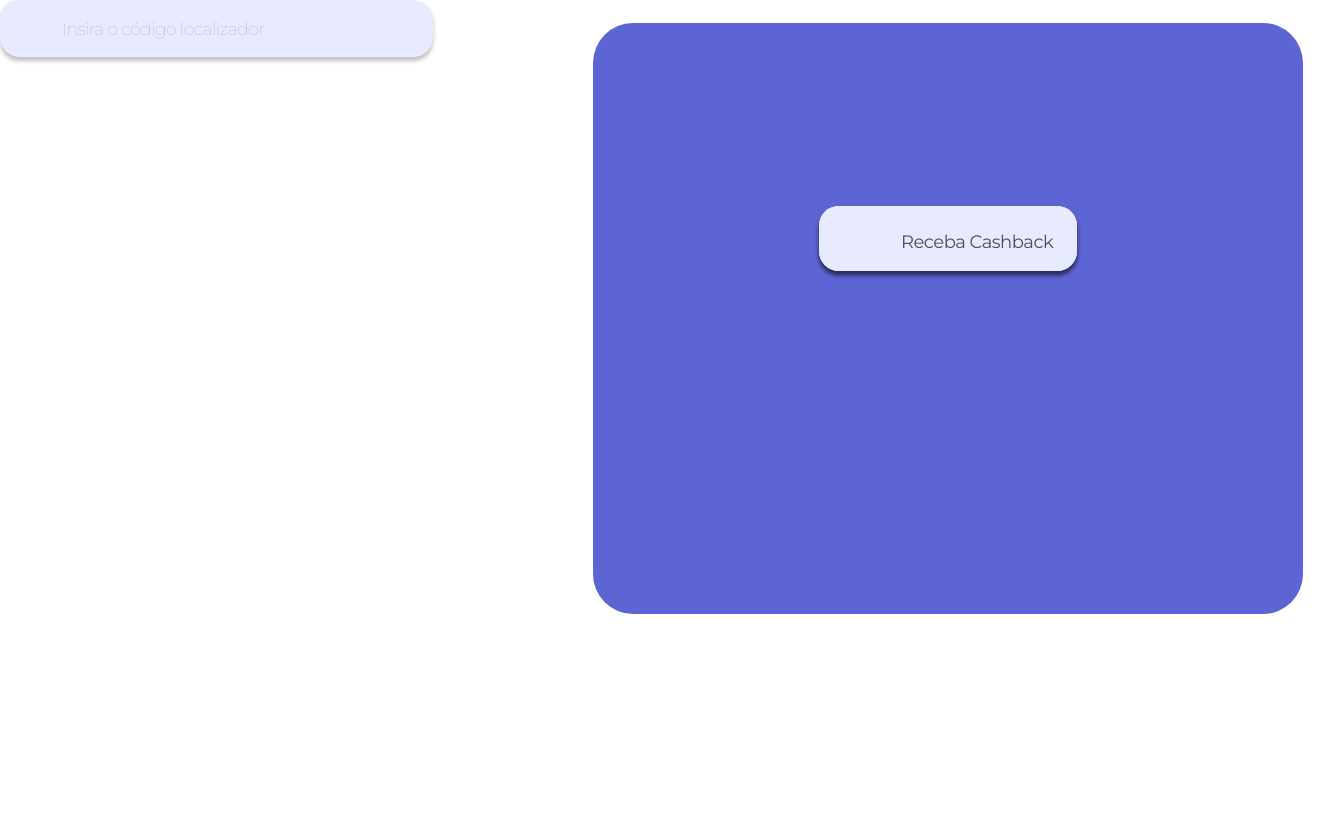
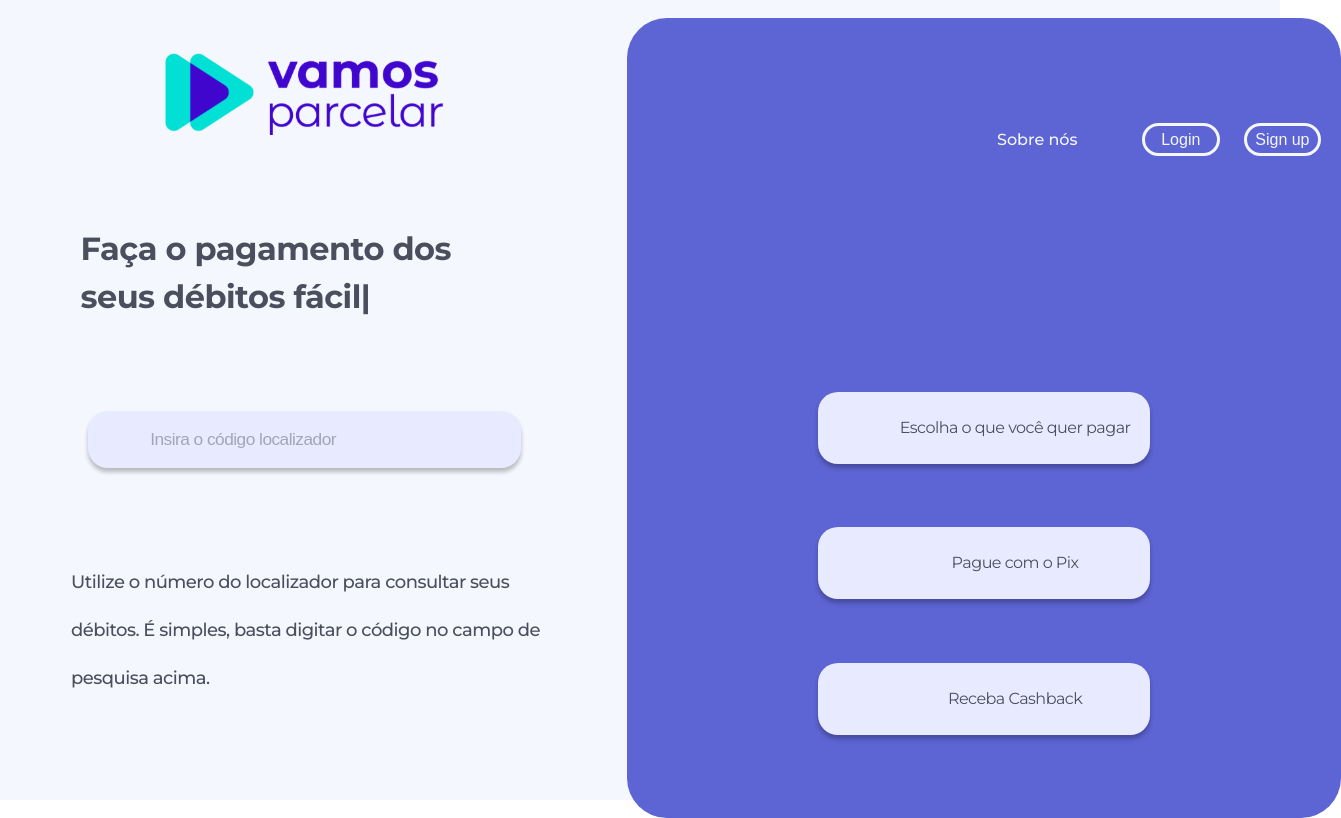
Before and after one commit to Vamos-Parcelar-Lift-Learning/Frontend, a React (Create React App) app: page / in a window 1280 px wide. Shown: the whole page, 1341 px wide, since content can reach past the window. Built offline with nearby package versions, Linux system fonts and the light colour scheme.

Commit message:
Posicionando componentes em tela
Signed-off-by: Fabiana Ribas <fabianalv.ribas@gmail.com>

```diff
--- a/src/components/CardLandingPage/styles.ts
+++ b/src/components/CardLandingPage/styles.ts
@@ -3,24 +3,16 @@ import styled from 'styled-components';
 export const LandingPageCard = styled.div`
   color: #4b4e5c;
   background: #e8ebff;
-  position: absolute;
-  display: flex;
   float: left;
-  overflow: auto;
-  position: absolute;
-  width: 258px; //288px;;
-  height: 65px; //105.8
-  left: 819px;
-  top: 206px;
   mix-blend-mode: normal;
   box-shadow: 0px 4px 4px rgba(0, 0, 0, 0.25);
   border-radius: 20px;
-  font-family: 'Montserrat';
   font-style: normal;
   font-weight: 400;
-  font-size: 18px;
+  font-size: 16px;
   text-align: center;
   text-align-last: auto;
+  margin-bottom: 63.5px;
   padding: 20px;
   text-indent: 62px;
   text-size-adjust: auto;
--- a/src/components/HeaderButton/styles.ts
+++ b/src/components/HeaderButton/styles.ts
@@ -1,18 +1,18 @@
 import styled from 'styled-components';
+import colors from '../../styles/colors';
 
 export const ContainerButton = styled.button`
-  position: absolute;
   width: 77.6px;
   height: 32.62px;
   border: 3px solid #f5f7fe;
   border-radius: 60px;
-  font-family: 'Montserrat';
   font-style: normal;
   font-weight: 500;
   font-size: 16px;
   line-height: normal;
   color: #f5f7fe;
-  background-color: #5d64d3;
+  margin-left: 24px;
+  background-color: ${colors.primary};
 
   &::hover {
     background-color: #f5f7fe;
--- a/src/components/InputSearch/styles.ts
+++ b/src/components/InputSearch/styles.ts
@@ -1,14 +1,11 @@
 import styled from 'styled-components';
 
 export const ContainerInputSearch = styled.input`
-  position: absolute;
-  display: inline;
   width: 432.6px;
   height: 57.46px;
   padding: 0px;
   border: 0px solid;
   border-radius: 20px;
-  font-family: 'Montserrat';
   line-height: 48px;
   letter-spacing: -0.52px;
   font-style: normal;
--- a/src/pages/Home/index.tsx
+++ b/src/pages/Home/index.tsx
@@ -3,28 +3,48 @@ import HeaderButton from '../../components/HeaderButton/index';
 import InputSearch from '../../components/InputSearch/index';
 import ContainerLandingPage from '../../components/LandingPageBackgound/index';
 import CardLandingPage from '../../components/CardLandingPage/index';
+import logoBlue from '../../assets/logoBlue.svg';
+import {
+  Container,
+  ContainerCard,
+  LeftContainer,
+  RightContainer,
+  Logo,
+  Title,
+  InfoTitle,
+  Header,
+} from './styles';
 
 const Home: React.FC = () => {
   return (
-    <div>
-      <HeaderButton name="login" label="Login" />
-      <HeaderButton name="signup" label="Sign up" />
+    <Container>
+      <LeftContainer>
+        <Logo src={logoBlue} />
+        <Title>Faça o pagamento dos seus débitos fácil|</Title>
         <InputSearch
           name="InputSearch"
           className="LandingInputSearch"
           placeholder="Insira o código localizador"
         />
-      <ContainerLandingPage />
-      <div>
+        <InfoTitle>
+          Utilize o número do localizador para consultar seus débitos. É
+          simples, basta digitar o código no campo de pesquisa acima.
+        </InfoTitle>
+      </LeftContainer>
+      <RightContainer>
+        <Header>
+          <span>Sobre nós</span>
+          <HeaderButton name="login" label="Login" />
+          <HeaderButton name="signup" label="Sign up" />
+        </Header>
+        <ContainerCard>
           <CardLandingPage text="Escolha o que você quer pagar" />
-      </div>
-      <div>
           <CardLandingPage text="Pague com o Pix" />
-      </div>
-      <div>
           <CardLandingPage text="Receba Cashback" />
-      </div>
-    </div>
+        </ContainerCard>
+      </RightContainer>
+      {/* <ContainerLandingPage /> */}
+    </Container>
   );
 };
 
--- /dev/null
+++ b/src/pages/Home/styles.ts
@@ -0,0 +1,94 @@
+import styled from 'styled-components';
+import colors from '../../styles/colors';
+
+const Container = styled.div`
+  display: flex;
+  flex-direction: row;
+  background: ${colors.fontPrimary};
+  width: 100%;
+  height: 100%;
+  flex: 1;
+`;
+
+const LeftContainer = styled.div`
+  display: flex;
+  flex-direction: column;
+  justify-content: space-between;
+  align-items: center;
+  padding: 50px;
+`;
+const RightContainer = styled.div`
+  display: flex;
+  flex-direction: column;
+  background: ${colors.primary};
+  height: 100%;
+  width: 100%;
+  border-radius: 40px;
+  margin: 18px;
+  padding: 20px;
+  align-items: center;
+`;
+
+const Header = styled.div`
+  display: flex;
+  flex-direction: row;
+  align-items: center;
+  margin-left: 300px;
+  flex: 1;
+  span {
+    width: 121px;
+    height: 29px;
+    font-style: normal;
+    font-weight: 500;
+    font-size: 16px;
+    line-height: 29px;
+    margin-left: 50px;
+    color: #f5f7fe;
+  }
+`;
+
+const Logo = styled.img`
+  /* display: flex;
+  flex-direction: column; */
+`;
+
+const Title = styled.h1`
+  /* display: flex;
+  flex-direction: column; */
+  width: 448px;
+  height: 96px;
+  font-style: normal;
+  font-weight: 700;
+  font-size: 32px;
+  line-height: 48px;
+  letter-spacing: -0.5184px;
+  color: ${colors.grayDark};
+`;
+
+const InfoTitle = styled.h3`
+  width: 488px;
+  height: 192px;
+  font-style: normal;
+  font-weight: 500;
+  font-size: 18px;
+  line-height: 48px;
+  letter-spacing: -0.5184px;
+  color: ${colors.grayDark};
+  margin-left: 21px;
+`;
+
+const ContainerCard = styled.div`
+  display: flex;
+  flex-direction: column;
+  margin-top: 150px;
+`;
+export {
+  ContainerCard,
+  Container,
+  Title,
+  InfoTitle,
+  Logo,
+  LeftContainer,
+  RightContainer,
+  Header,
+};
```
Also changed, not shown: src/assets/logoBlue.svg (added). Lines whose indentation alone changed are shown as unchanged.
